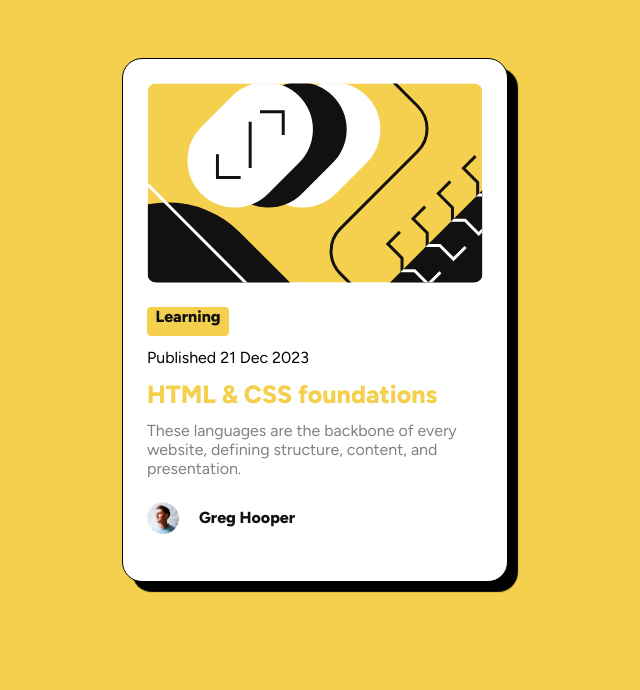
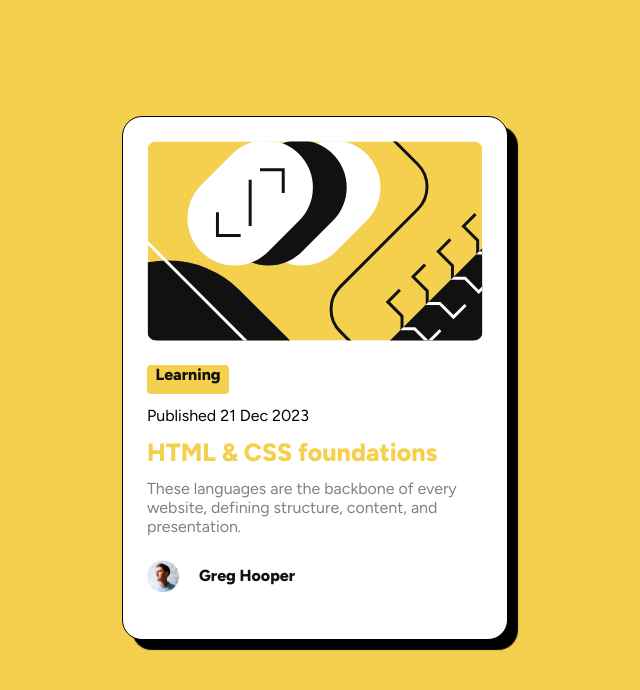
Before and after one commit to AnwarMestycer/frontend-mentor, a plain HTML site: page blog-preview-card/index.html in a window 1280 px wide. Shown: the whole page, without its empty margins (325-965 px from the left). Drawn offline with Linux system fonts and the light colour scheme.

Commit message:
change style

```diff
--- a/blog-preview-card/styles.css
+++ b/blog-preview-card/styles.css
@@ -19,7 +19,7 @@ body {
     background-color: white;
     width: 384px;
     height: 522px;
-    margin-top: 15%;
+    margin-top: 30%;
     border: 1px solid black;
     border-radius: 20px;
     box-shadow: 10px 10px 1px rgba(0, 0, 0, 1);
```
